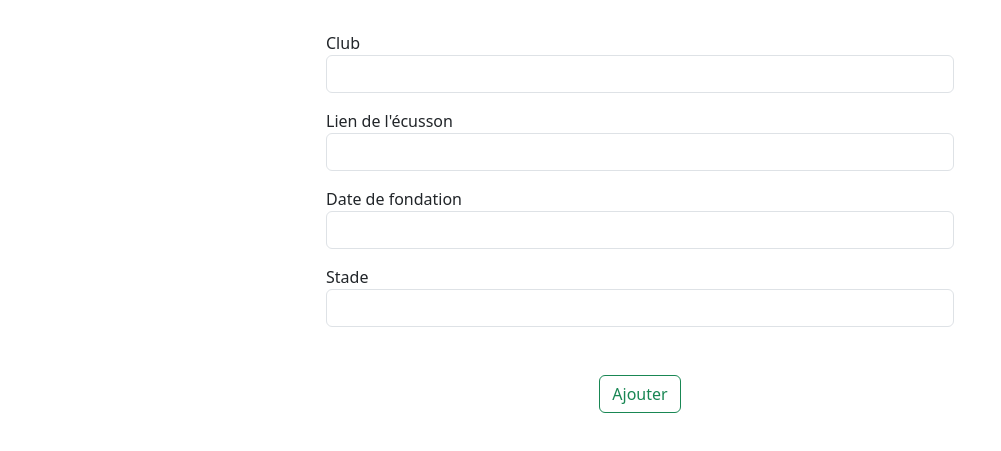
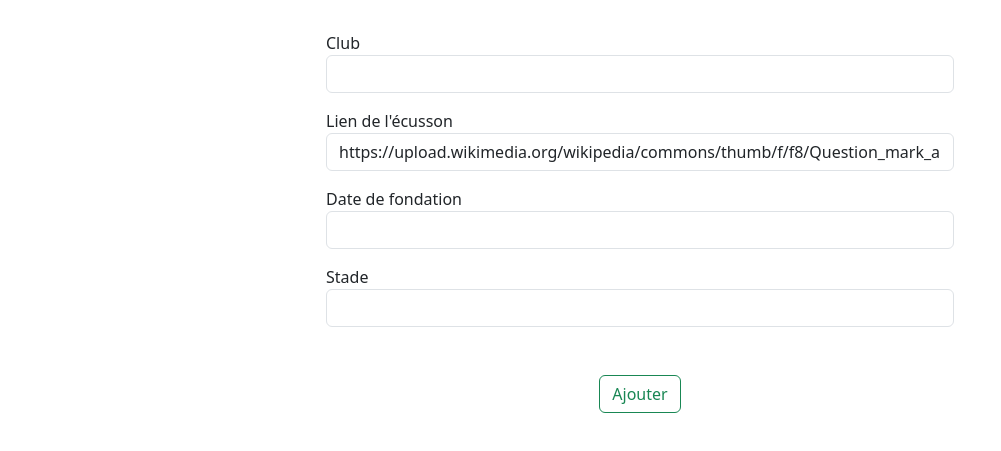
Before and after one commit to RomainAROLDI/nodejs-crud-project, a website with bundled scripts: page client/pages/newteam.html in a window 1280 px wide. Shown: the part 89-540 px from the top of the page, without its empty margins (0-1001 px from the left). Built offline with nearby package versions, Linux system fonts and the light colour scheme.

Commit message:
Add favicon and update dependencies version requirement

```diff
--- a/client/pages/newteam.html
+++ b/client/pages/newteam.html
@@ -5,6 +5,7 @@
         <meta http-equiv="X-UA-Compatible" content="IE=edge">
         <meta name="viewport" content="width=device-width, initial-scale=1.0">
         <title>Nouveau club</title>
+        <link rel="icon" href="https://upload.wikimedia.org/wikipedia/commons/f/fb/Ligue1_logo.png">
         <link href="https://cdn.jsdelivr.net/npm/bootstrap@5.3.0-alpha1/dist/css/bootstrap.min.css" rel="stylesheet"
               integrity="sha384-GLhlTQ8iRABdZLl6O3oVMWSktQOp6b7In1Zl3/Jr59b6EGGoI1aFkw7cmDA6j6gD" crossorigin="anonymous">
         <link rel="stylesheet" href="https://cdnjs.cloudflare.com/ajax/libs/font-awesome/6.3.0/css/all.min.css">
@@ -28,7 +29,7 @@
                 <div class="col-6">
                     <div class="form-group">
                         <label for="logo">Lien de l'écusson</label>
-                        <input type="text" class="form-control" id="logo">
+                        <input type="text" class="form-control" id="logo" value="https://upload.wikimedia.org/wikipedia/commons/thumb/f/f8/Question_mark_alternate.svg/1200px-Question_mark_alternate.svg.png">
                     </div>
                 </div>
             </div>
```
Also changed, not shown: client/index.html (+1 -0 lines), client/pages/details.html (+1 -0 lines), package.json (+4 -4 lines).
